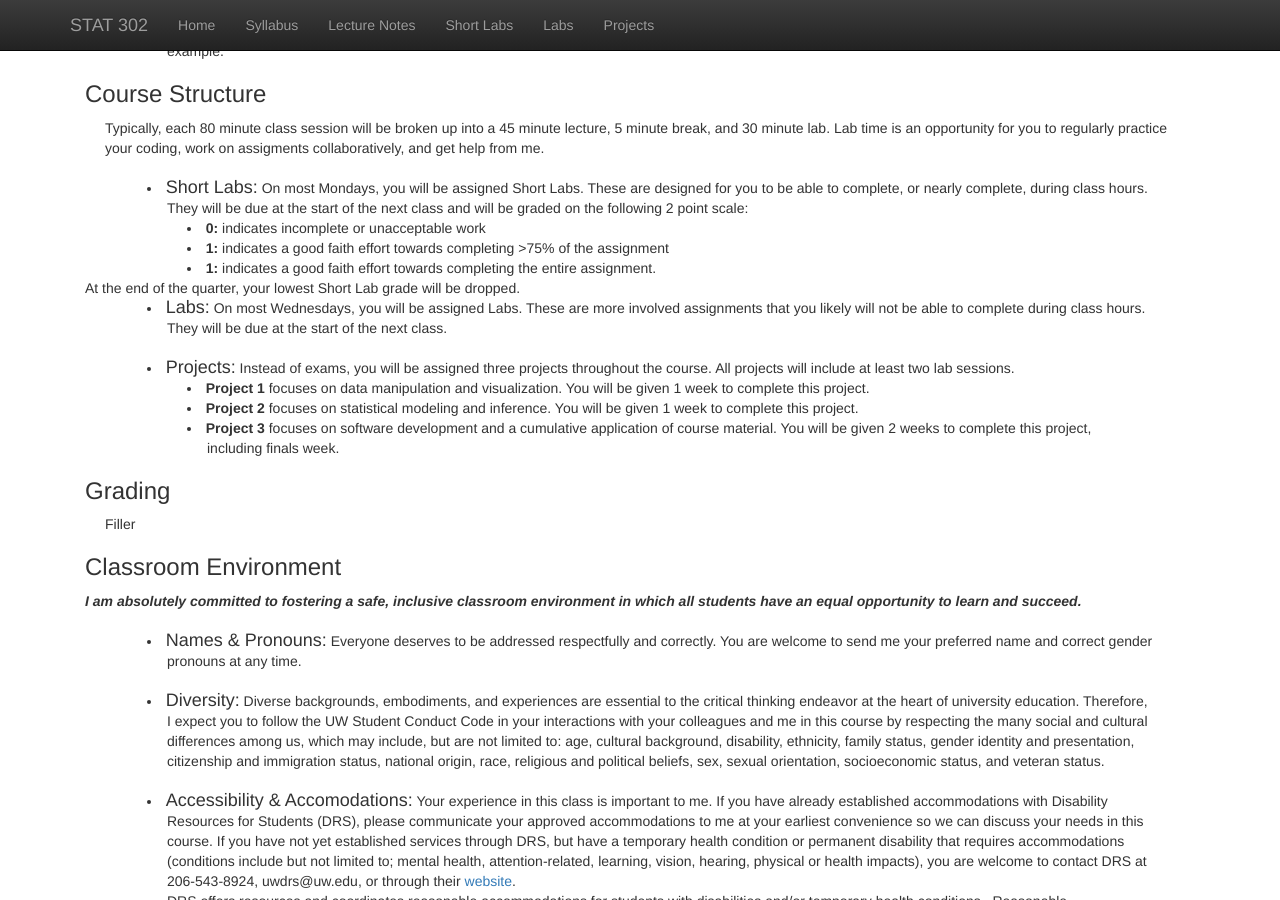
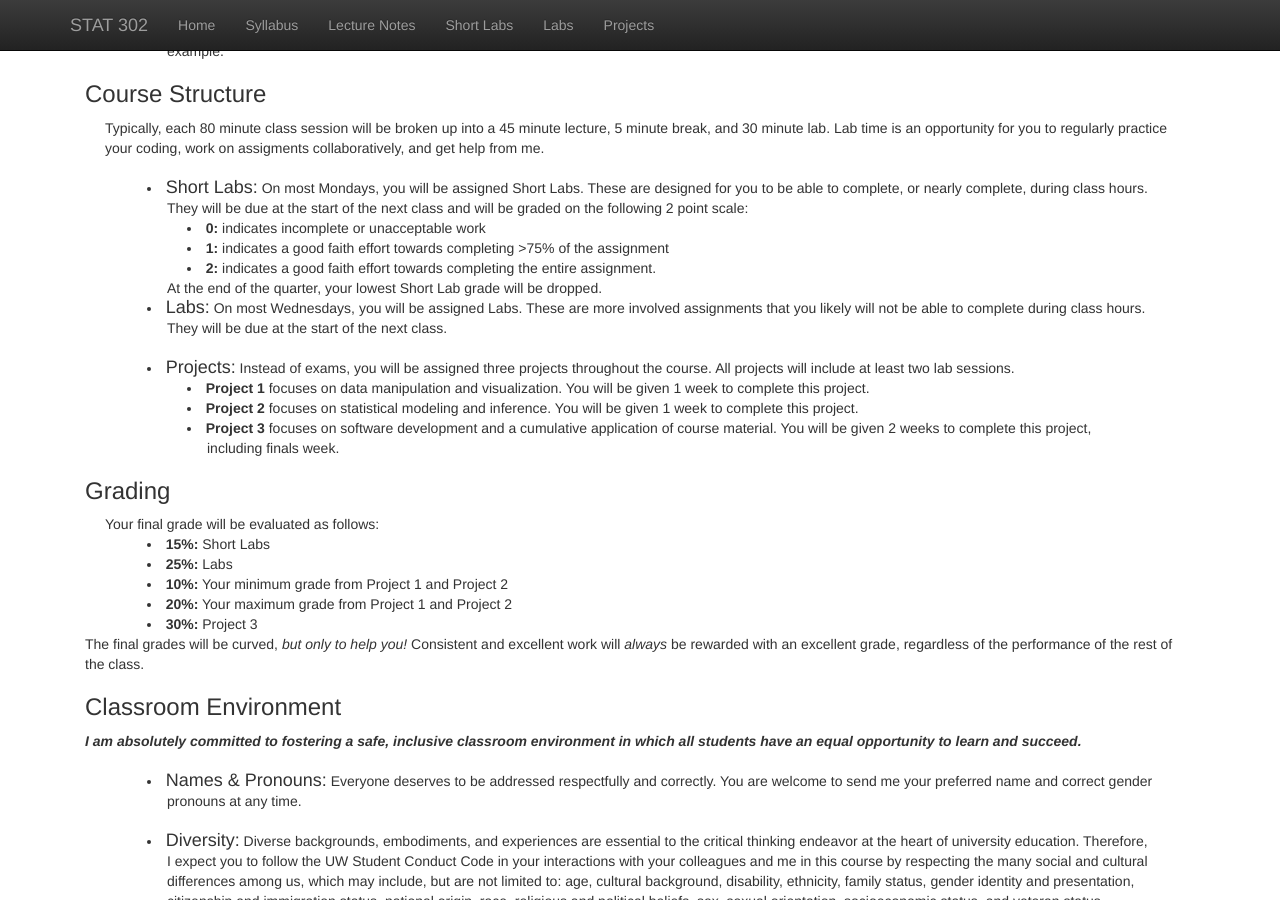
Before and after one commit to bryandmartin/STAT302, a Jekyll site: the page built from syllabus.html, in a window 1280 px wide and 900 px high, scrolled down 831 px. Built offline with Jekyll 4.4.1, drawn with Linux system fonts in a browser that asks for light colours; nearby versions of some CDN libraries; library files that are not in the unit come from our copies.

Commit message:
Update syllabus.html

```diff
--- a/syllabus.html
+++ b/syllabus.html
@@ -79,14 +79,15 @@ title:  'Syllabus'
   <li style="padding:0px;margin:0px 40px 0px; text-indent: -1.45em; padding-left: 3em;">
     <h4 style="display: inline;">Short Labs:</h4>
   On most Mondays, you will be assigned Short Labs. These are designed for you to be able to complete, or nearly complete,
-  during class hours. They will be due at the start of the next class and will be graded on the following 2 point scale:
+  during class hours. They will be due at the start of the next class and will be graded on the following 2 point scale:</li>
 <li style="padding:0px;margin:0px 80px 0px; text-indent: -1.45em; padding-left: 3em;">
   <b>0:</b> indicates incomplete or unacceptable work </li>
 <li style="padding:0px;margin:0px 80px 0px; text-indent: -1.45em; padding-left: 3em;">
   <b>1:</b> indicates a good faith effort towards completing >75% of the assignment </li>
 <li style="padding:0px;margin:0px 80px 0px; text-indent: -1.45em; padding-left: 3em;">
-  <b>1:</b> indicates a good faith effort towards completing the entire assignment. </li>
-At the end of the quarter, your lowest Short Lab grade will be dropped.</li>
+  <b>2:</b> indicates a good faith effort towards completing the entire assignment. </li>
+  <li style="padding:0px;margin:0px 40px 0px; text-indent: 0em; padding-left: 3em; list-style-type:none;">
+    At the end of the quarter, your lowest Short Lab grade will be dropped.</li>
 
 
   <li style="padding:0px;margin:0px 40px 0px; text-indent: -1.45em; padding-left: 3em;">
@@ -108,7 +109,20 @@ Instead of exams, you will be assigned three projects throughout the course. All
 
 <h3> Grading </h3>
 <p class="content" style="padding:0px;margin:0px 20px 0px;">
-  Filler
+  Your final grade will be evaluated as follows:
+  <li style="padding:0px;margin:0px 40px 0px; text-indent: -1.45em; padding-left: 3em;">
+    <b>15%:</b> Short Labs </li>
+  <li style="padding:0px;margin:0px 40px 0px; text-indent: -1.45em; padding-left: 3em;">
+    <b>25%:</b> Labs </li>
+  <li style="padding:0px;margin:0px 40px 0px; text-indent: -1.45em; padding-left: 3em;">
+    <b>10%:</b> Your minimum grade from Project 1 and Project 2 </li>
+  <li style="padding:0px;margin:0px 40px 0px; text-indent: -1.45em; padding-left: 3em;">
+    <b>20%:</b> Your maximum grade from Project 1 and Project 2 </li>
+  <li style="padding:0px;margin:0px 40px 0px; text-indent: -1.45em; padding-left: 3em;">
+    <b>30%:</b> Project 3 </li>
+  The final grades will be curved, <i>but only to help you!</i>
+  Consistent and excellent work will <i>always</i> be rewarded with an excellent grade,
+  regardless of the performance of the rest of the class.
 </p>
 
 
```
